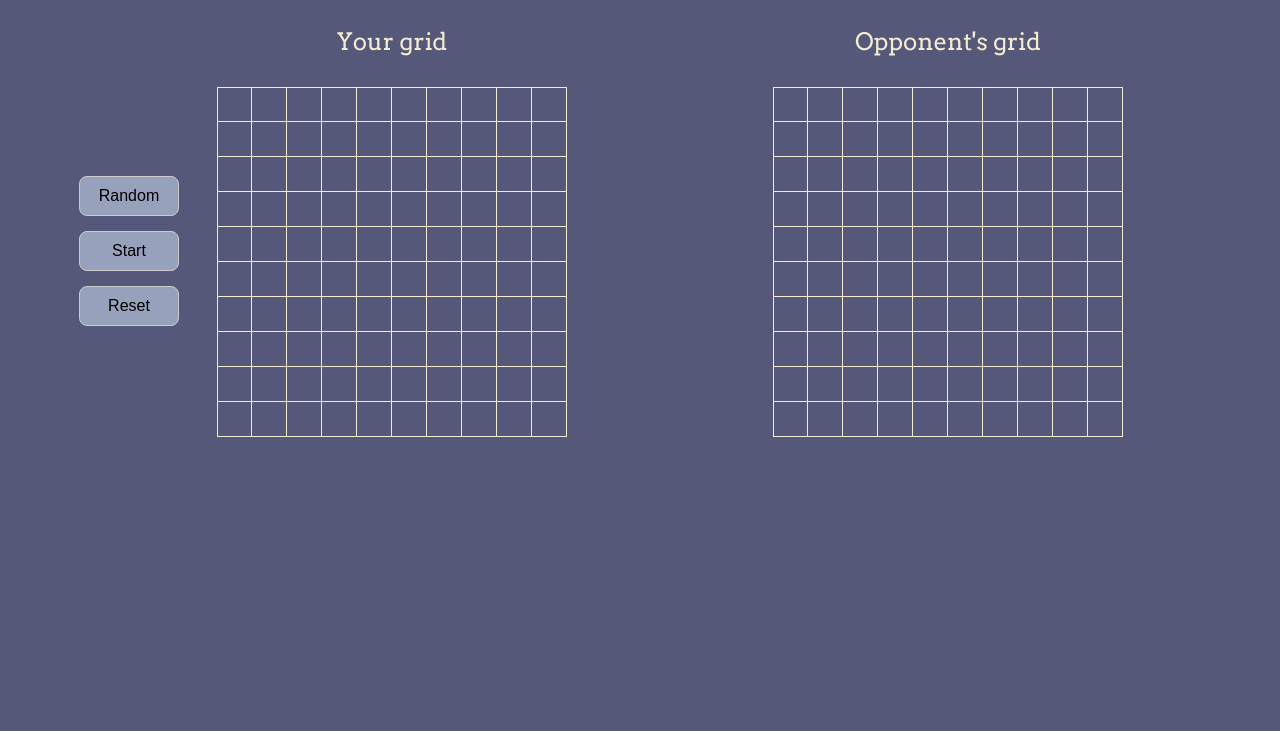
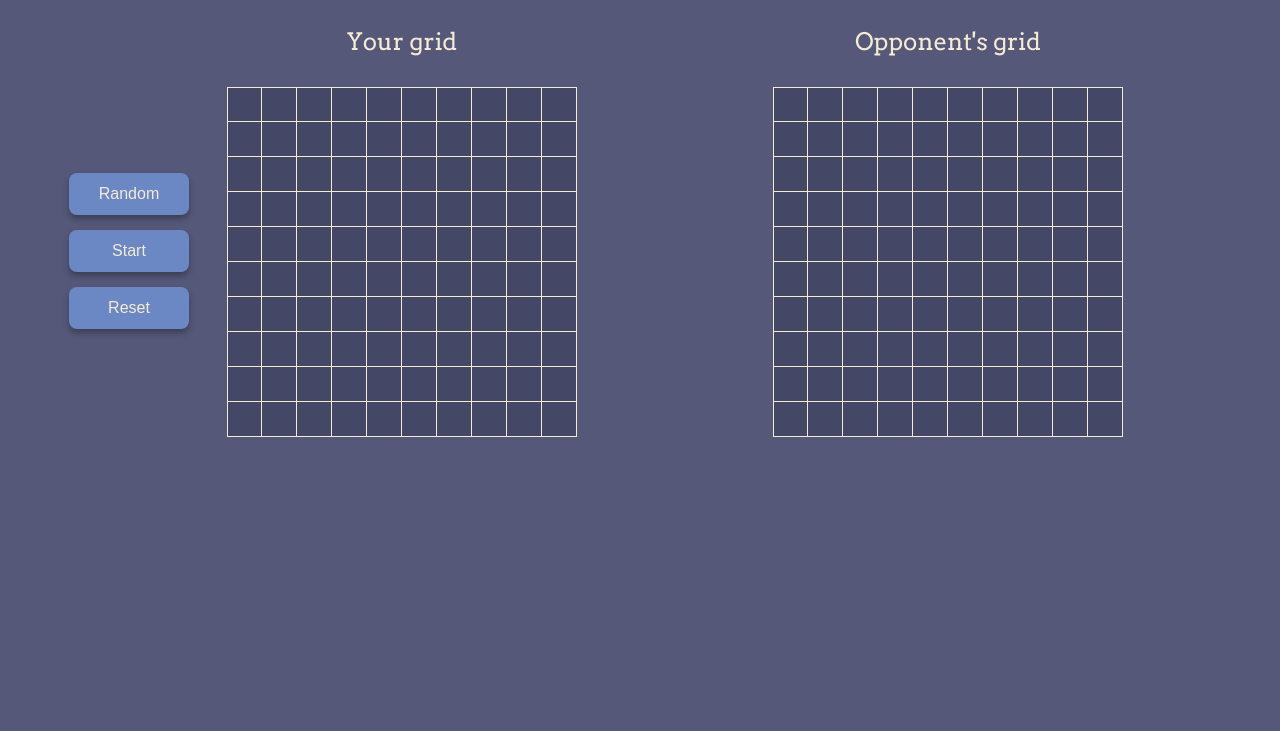
Before and after one commit to Anand-1812/battleship, a website built with webpack: page src/template.html in a window 1280 px wide. Shown: the part 69-800 px from the top of the page. Built offline with nearby package versions, Linux system fonts and the light colour scheme.

Commit message:
finally: found the color

```diff
--- a/src/render_board.js
+++ b/src/render_board.js
@@ -3,7 +3,7 @@ export function renderBoard(grid, domGrid) {
     for (let y = 0; y < 10; y++) {
       const cell = domGrid.querySelector(`[data-y="${y}"][data-x="${x}"]`);
       if (cell && grid[y][x] !== null) {
-        cell.style.backgroundColor = '#D0D0D0';
+        cell.style.backgroundColor = '#a0b8e2';
       }
     }
   }
--- a/src/start_game.js
+++ b/src/start_game.js
@@ -19,11 +19,11 @@ export class StartGame {
     const cell = botGrid.querySelector(`[data-x="${x}"][data-y="${y}"]`);
 
     if (result === 'hit') {
-      cell.style.backgroundColor = '#C0C9EE';
+      cell.style.backgroundColor = '#e84a5f';
       display.textContent = 'keep attacking';
       return;
     } else if (result === 'miss') {
-      cell.style.backgroundColor = '#F4EBD3';
+      cell.style.backgroundColor = '#f4ebd3';
       this.currentTurn = 'bot';
       setTimeout(() => this.botAttack(), 500);
     }
@@ -53,11 +53,11 @@ export class StartGame {
       const cell = userGrid.querySelector(`[data-x="${x}"][data-y="${y}"]`);
 
       if (result === 'hit') {
-        cell.style.backgroundColor = '#C0C9EE';
+        cell.style.backgroundColor = '#e84a5f';
         setTimeout(() => this.botAttack(), 1000);
         return;
       } else if (result === 'miss') {
-        cell.style.backgroundColor = '#F4EBD3';
+        cell.style.backgroundColor = '#f4ebd3';
       }
 
       if (this.user.gameboard.allShipsSunks()) {
--- a/src/styles.css
+++ b/src/styles.css
@@ -5,11 +5,10 @@
 }
 
 body {
-  font-family: 'Roboto', sans-serif;
+  font-family: 'Arvo', serif;
   height: 100vh;
-  font-family: "Arvo", serif;
   background-color: #555879;
-  color: #F4EBD3;
+  color: #f4ebd3;
 }
 
 /* Navbar */
@@ -24,13 +23,13 @@ body {
   font-size: 1.2rem;
 }
 
-.nav>p {
+.nav > p {
   padding: 12px;
   width: 200px;
   text-align: center;
   border-radius: 10px;
-  background-color: #98A1BC;
-  color: #212121;
+  background-color: #6c88c4;
+  color: #f4ebd3;
 }
 
 .ship-grid {
@@ -43,20 +42,21 @@ body {
   flex-wrap: wrap;
 }
 
-.left-side {
+.left-side,
+.right-side {
   width: 45%;
   display: flex;
-  flex-direction: row;
   align-items: center;
   justify-content: center;
+}
+
+.left-side {
+  flex-direction: row;
   gap: 20px;
 }
 
 .right-side {
-  width: 45%;
-  display: flex;
   flex-direction: column;
-  align-items: center;
 }
 
 .user-section,
@@ -88,22 +88,22 @@ body {
 .gridCol {
   width: 35px;
   height: 35px;
-  border-right: 1.3px solid #F4EBD3;
-  border-bottom: 1.3px solid #F4EBD3;
-  transition: background-color 0.2s;
+  background-color: #444766;
+  border-right: 1.3px solid #f4ebd3;
+  border-bottom: 1.3px solid #f4ebd3;
 }
 
 .gridCol:first-child {
-  border-left: 1.3px solid #F4EBD3;
+  border-left: 1.3px solid #f4ebd3;
 }
 
 .gridRow:first-of-type .gridCol {
-  border-top: 1.3px solid #F4EBD3;
+  border-top: 1.3px solid #f4ebd3;
 }
 
 .gridCol:hover {
-  background-color: #C0C9EE;
   cursor: pointer;
+  background-color: #6c88c4;
 }
 
 .button-section {
@@ -116,20 +116,32 @@ body {
 }
 
 .randomize,
-.start, .reset {
-  width: 100px;
-  height: 40px;
+.start,
+.reset {
+  width: 120px;
+  height: 42px;
   font-size: 16px;
   padding: 8px 16px;
   text-align: center;
-  border: 1px solid #ccc;
+  border: none;
   border-radius: 8px;
-  background-color: #98A1BC;
+  background-color: #6c88c4;
+  color: #f4ebd3;
   cursor: pointer;
   transition: background-color 0.3s ease;
 }
 
 .randomize:hover,
-.start:hover, .reset:hover {
-  background-color: #e9e9e9;
+.start:hover,
+.reset:hover {
+  background-color: #a0b8e2;
+  color: #212121;
 }
+
+.gridCol, .randomize, .start, .reset {
+  transition: all 0.3s ease;
+}
+
+.randomize, .start, .reset {
+  box-shadow: 0 4px 6px rgba(0, 0, 0, 0.3);
+}
```
